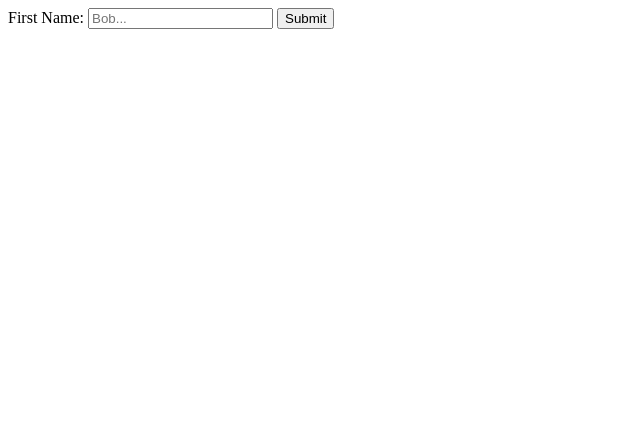
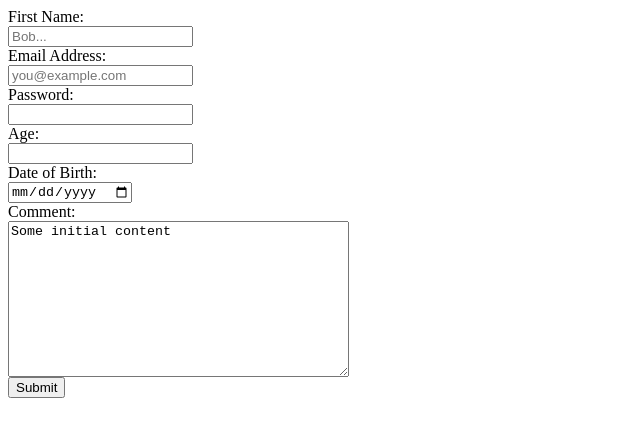
Before and after one commit to fakhryfernanda/odin-project, a plain HTML site: page html-css/forms/form-basics.html in a window 1280 px wide. Shown: the whole page, without its empty margins (0-640 px from the left). Drawn offline with Linux system fonts and the light colour scheme.

Commit message:
Example of basic form

```diff
--- a/html-css/forms/form-basics.html
+++ b/html-css/forms/form-basics.html
@@ -5,11 +5,35 @@
     <meta http-equiv="X-UA-Compatible" content="IE=edge">
     <meta name="viewport" content="width=device-width, initial-scale=1.0">
     <title>Form Basic</title>
+    <style>
+        form {
+            display: flex;
+            flex-direction: column;
+            align-items: flex-start;
+            width: 500px;
+        }
+    </style>
 </head>
 <body>
     <form action="http://httpbin.org/post" method="post">
         <label for="firstName">First Name:</label>
         <input type="text" id="firstName" name="first_name" placeholder="Bob...">
+
+        <label for="user_email">Email Address:</label>
+        <input type="email" id="user_email" name="email" placeholder="you@example.com">
+
+        <label for="user_password">Password:</label>
+        <input type="password" id="user_password" name="password">
+
+        <label for="amount">Age:</label>
+        <input type="number" id="amount" name="amount">
+
+        <label for="dob">Date of Birth:</label>
+        <input type="date" id="dob" name="dob">
+
+        <label for="comment">Comment:</label>
+        <textarea rows="10" cols="40" id="comment" name="comment">Some initial content</textarea>
+
         <button type="submit">Submit</button>
     </form>
 </body>
```
